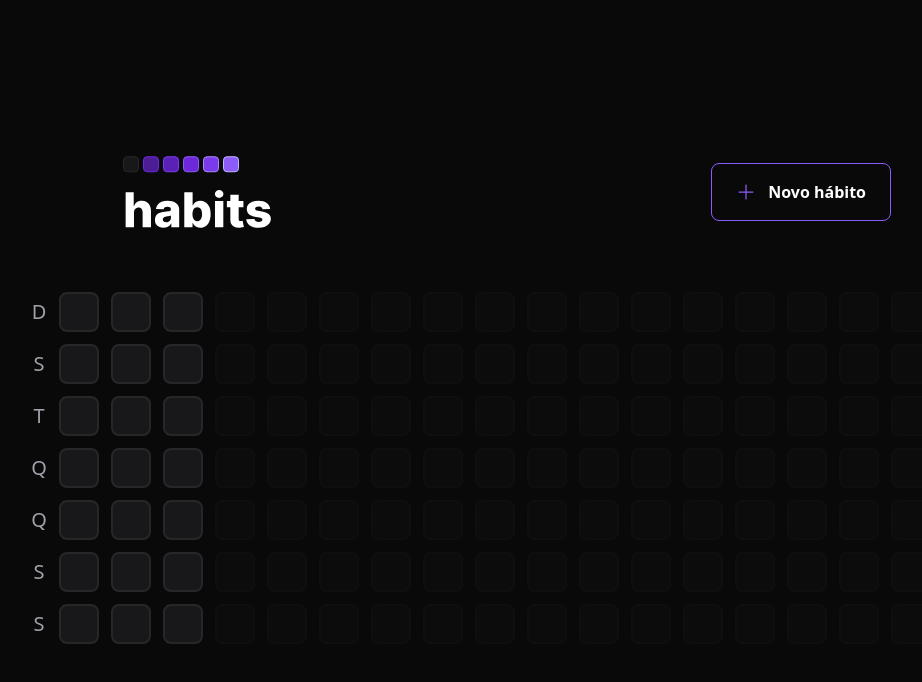
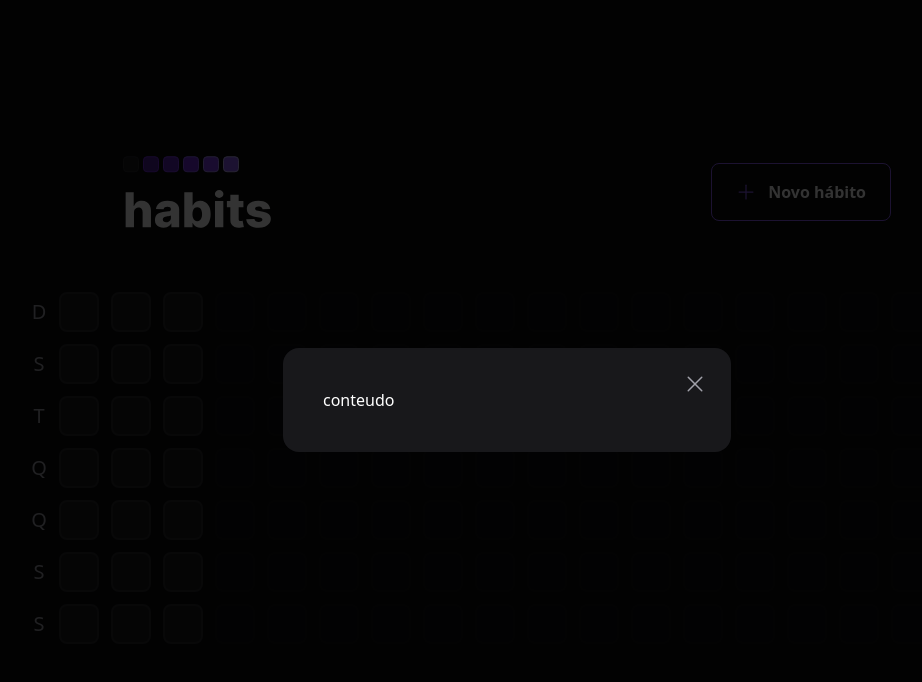
Before and after one commit to Adam-Almeida/final-rocketseat-nlw-2023, a React (Vite) app in the folder web/: page / in a window 1280 px wide. Both pictures are taken after a click on the button "Novo hábito". Shown: the top 682 px of the page, without its empty margins (133-1055 px from the left). Built offline with nearby package versions, Linux system fonts and the light colour scheme.

Commit message:
create modal from radix ui

```diff
--- a/web/package.json
+++ b/web/package.json
@@ -9,6 +9,7 @@
     "preview": "vite preview"
   },
   "dependencies": {
+    "@radix-ui/react-dialog": "^1.0.2",
     "dayjs": "^1.11.7",
     "phosphor-react": "^1.4.1",
     "react": "^18.2.0",
--- a/web/src/components/Header.tsx
+++ b/web/src/components/Header.tsx
@@ -1,19 +1,37 @@
-import { Plus } from "phosphor-react";
+import { Plus, X } from "phosphor-react";
+import * as Dialog from "@radix-ui/react-dialog";
+
 import logoImage from "../assets/logo.svg";
 
 export function Header() {
   return (
     <div className="w-full max-w-3xl mx-auto flex items-center justify-between">
       <img src={logoImage} alt="Habits" />
-      <button
-        className="border border-violet-500 font-semibold rounded-lg
+      <Dialog.Root>
+        <Dialog.Trigger
+          onClick={() => {}}
+          className="border border-violet-500 font-semibold rounded-lg
               px-6 py-4 flex items-center gap-3
               hover:border-violet-300 transition-border duration-500"
-        type="button"
-      >
-        <Plus size={20} className="text-violet-500" />
-        Novo hábito
-      </button>
+          type="button"
+        >
+          <Plus size={20} className="text-violet-500" />
+          Novo hábito
+        </Dialog.Trigger>
+
+        <Dialog.Portal>
+          <Dialog.Overlay className="w-screen h-screen  bg-black/80 fixed inset-0" />
+          <Dialog.Content className="absolute rounded-2xl p-10
+           bg-zinc-900 w-full max-w-md top-1/2 left-1/2
+           -translate-x-1/2 -translate-y-1/2">
+            <Dialog.Close className="absolute right-6 top-6 text-zinc-400
+             hover:text-zinc-200">
+              <X size={24} aria-label="Fechar"/>
+            </Dialog.Close>
+            conteudo
+          </Dialog.Content>
+        </Dialog.Portal>
+      </Dialog.Root>
     </div>
   );
 }
```
Also changed, not shown: 1 other file (tests, documents, lock files or other folders).
